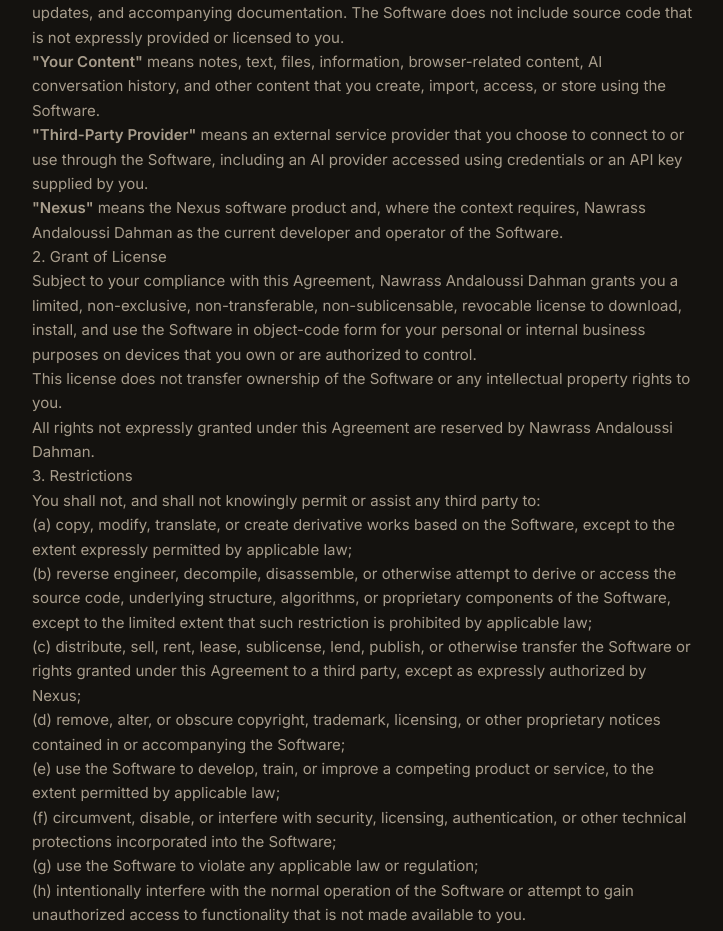
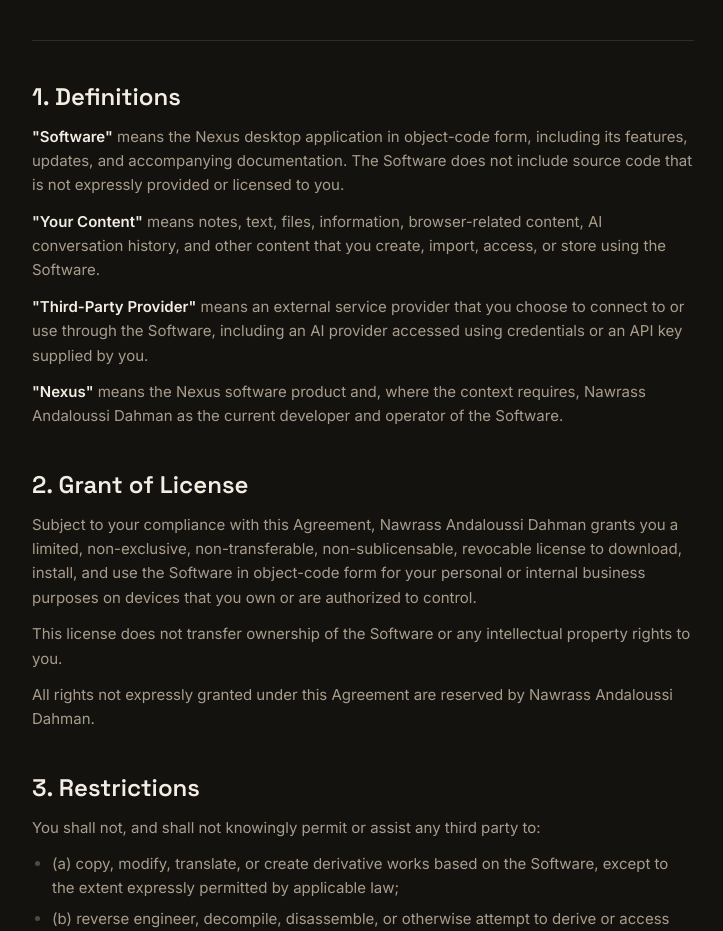
Before and after one commit to getnexusapp/nexus-site, a Next.js app: page /eula in a window 1280 px wide. Shown: the part 787-1718 px from the top of the page, without its empty margins (42-765 px from the left). Built offline with nearby package versions, Linux system fonts and the light colour scheme.

Commit message:
Add legal section styles to globals.css

```diff
--- a/app/globals.css
+++ b/app/globals.css
@@ -49,3 +49,39 @@
     linear-gradient(to bottom, rgba(243, 237, 227, 0.035) 1px, transparent 1px);
   background-size: 42px 42px;
 }
+
+.legal h2 {
+  @apply mt-10 font-display text-xl font-semibold text-ink sm:text-2xl;
+}
+
+.legal h2:first-child {
+  @apply mt-0;
+}
+
+.legal h3 {
+  @apply mt-6 font-display text-[15px] font-semibold text-ink;
+}
+
+.legal p {
+  @apply mt-3;
+}
+
+.legal ul {
+  @apply mt-3 list-disc space-y-1.5 pl-5;
+}
+
+.legal li::marker {
+  color: #55493c; /* border-strong */
+}
+
+.legal a {
+  @apply text-amber underline decoration-amber/40 underline-offset-2 transition-colors hover:text-amber-hover;
+}
+
+.legal strong {
+  @apply text-ink;
+}
+
+.legal hr {
+  @apply mt-10 border-border;
+}
```
